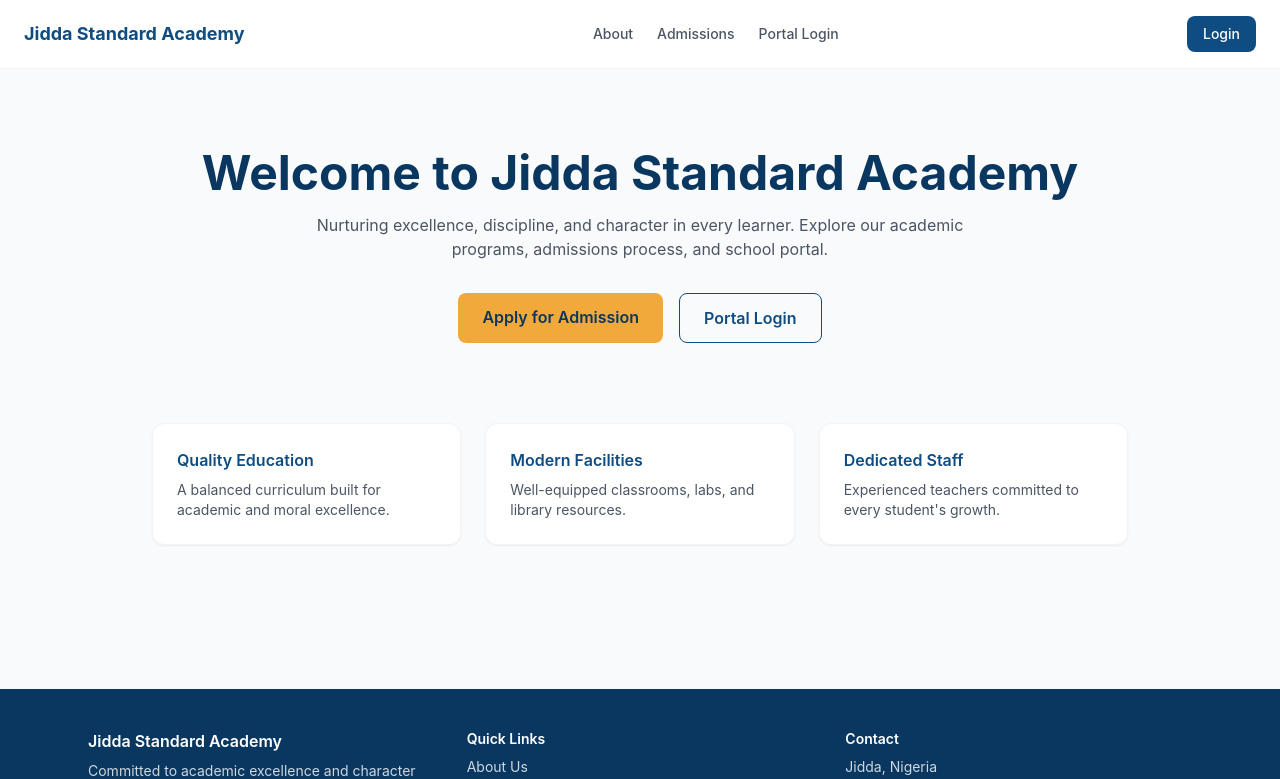
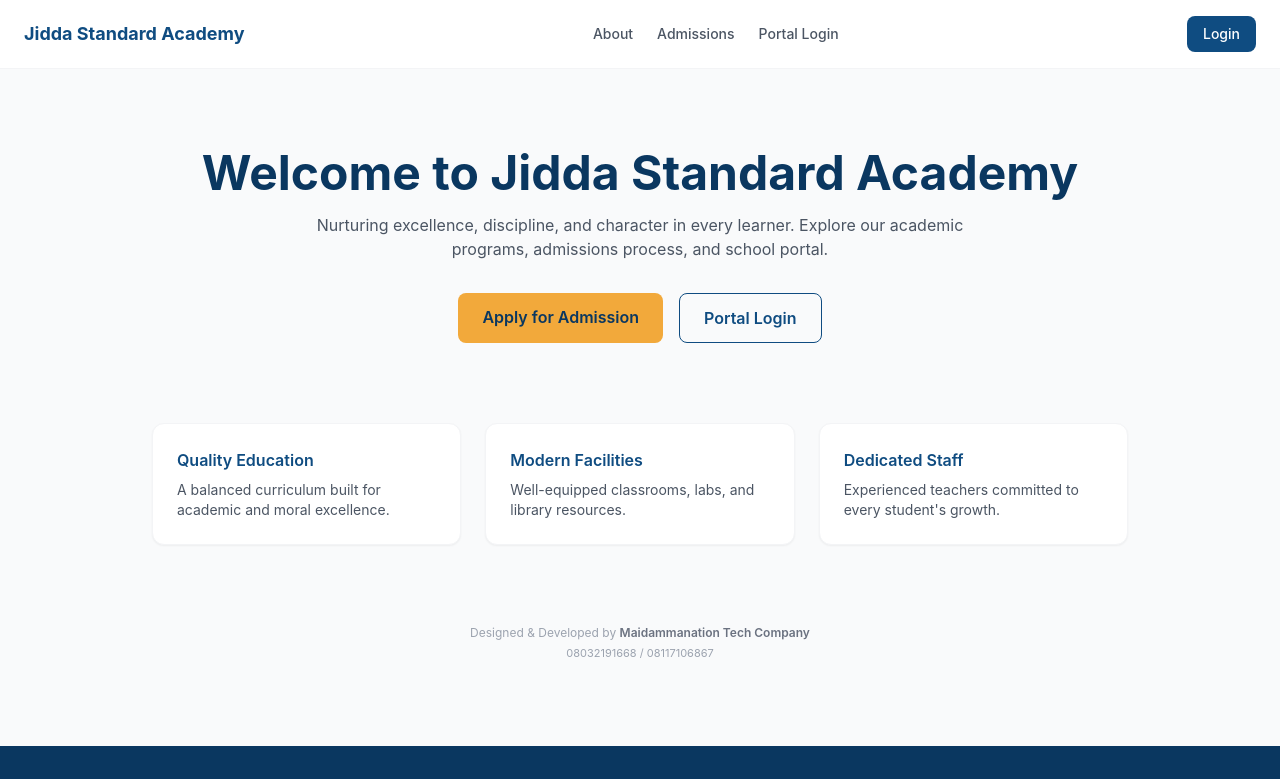
Before and after one commit to Maidammanation/jsa-portal, a Next.js app: page / in a window 1280 px wide. Shown: the top 779 px of the page. Built offline with nearby package versions, Linux system fonts and the light colour scheme.

Commit message:
Update page.tsx

```diff
--- a/app/page.tsx
+++ b/app/page.tsx
@@ -7,11 +7,19 @@ export default function HomePage() {
     <div className="min-h-screen flex flex-col">
       <header className="flex items-center justify-between px-6 py-4 border-b border-gray-100 bg-white">
         <span className="font-bold text-brand text-lg">{SCHOOL.name}</span>
+
         <nav className="hidden sm:flex gap-6 text-sm font-medium text-gray-600">
-          <Link href="/website/about" className="hover:text-brand">About</Link>
-          <Link href="/website/admissions" className="hover:text-brand">Admissions</Link>
-          <Link href="/login" className="hover:text-brand">Portal Login</Link>
+          <Link href="/website/about" className="hover:text-brand">
+            About
+          </Link>
+          <Link href="/website/admissions" className="hover:text-brand">
+            Admissions
+          </Link>
+          <Link href="/login" className="hover:text-brand">
+            Portal Login
+          </Link>
         </nav>
+
         <Link
           href="/login"
           className="bg-brand text-white text-sm font-medium px-4 py-2 rounded-lg hover:bg-brand-dark"
@@ -25,10 +33,12 @@ export default function HomePage() {
           <h1 className="text-3xl sm:text-5xl font-bold text-brand-dark mb-4">
             Welcome to {SCHOOL.name}
           </h1>
+
           <p className="text-gray-600 max-w-2xl mx-auto mb-8">
             Nurturing excellence, discipline, and character in every learner.
             Explore our academic programs, admissions process, and school portal.
           </p>
+
           <div className="flex justify-center gap-4">
             <Link
               href="/website/admissions"
@@ -36,6 +46,7 @@ export default function HomePage() {
             >
               Apply for Admission
             </Link>
+
             <Link
               href="/login"
               className="border border-brand text-brand font-semibold px-6 py-3 rounded-lg hover:bg-brand/5"
@@ -47,11 +58,23 @@ export default function HomePage() {
 
         <section className="max-w-5xl mx-auto px-6 grid grid-cols-1 sm:grid-cols-3 gap-6 pb-20">
           {[
-            { title: "Quality Education", body: "A balanced curriculum built for academic and moral excellence." },
-            { title: "Modern Facilities", body: "Well-equipped classrooms, labs, and library resources." },
-            { title: "Dedicated Staff", body: "Experienced teachers committed to every student's growth." },
+            {
+              title: "Quality Education",
+              body: "A balanced curriculum built for academic and moral excellence.",
+            },
+            {
+              title: "Modern Facilities",
+              body: "Well-equipped classrooms, labs, and library resources.",
+            },
+            {
+              title: "Dedicated Staff",
+              body: "Experienced teachers committed to every student's growth.",
+            },
           ].map((f) => (
-            <div key={f.title} className="bg-white rounded-card shadow-sm border border-gray-100 p-6 text-left">
+            <div
+              key={f.title}
+              className="bg-white rounded-card shadow-sm border border-gray-100 p-6 text-left"
+            >
               <p className="font-semibold text-brand mb-2">{f.title}</p>
               <p className="text-sm text-gray-600">{f.body}</p>
             </div>
@@ -59,6 +82,20 @@ export default function HomePage() {
         </section>
       </main>
 
+      {/* Portal Developer Credit */}
+      <div className="text-center pb-5 px-4">
+        <p className="text-xs text-gray-400">
+          Designed &amp; Developed by{" "}
+          <span className="font-semibold text-gray-500">
+            Maidammanation Tech Company
+          </span>
+        </p>
+
+        <p className="text-[11px] text-gray-400 mt-1">
+          08032191668 / 08117106867
+        </p>
+      </div>
+
       <Footer />
     </div>
   );
```
